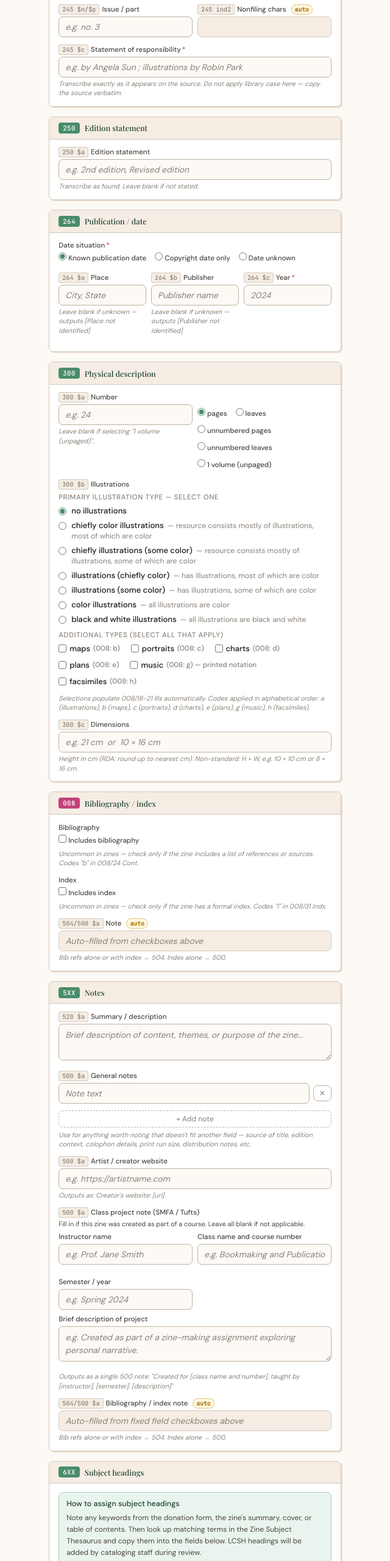
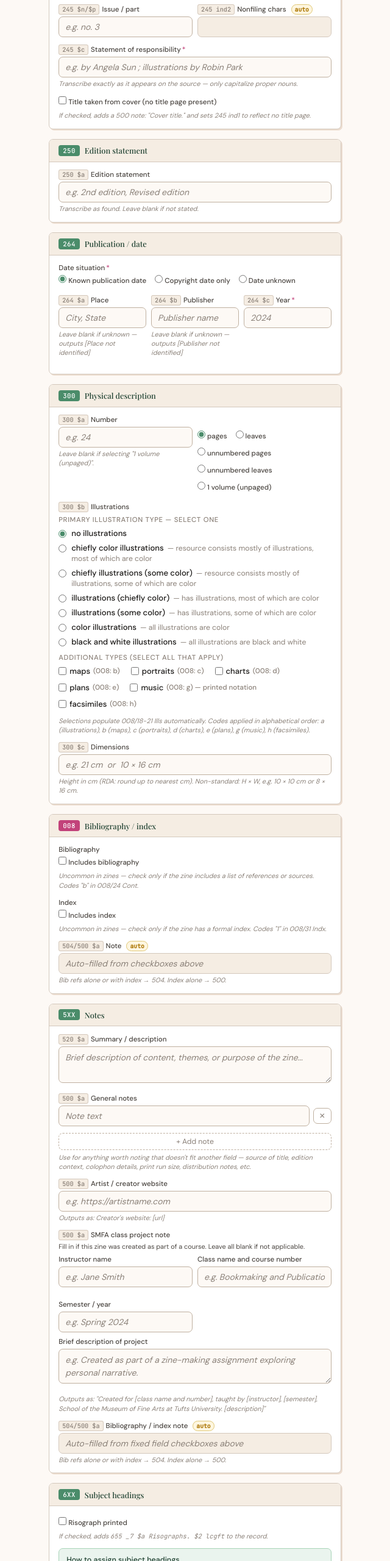
Before and after one commit to sun-qua/zinecat, a plain HTML site: page index.html in a window 1280 px wide. Shown: the part 1520-4080 px from the top of the page at 61% size, without its empty margins (64-704 px from the left). Drawn offline with nearby package versions, Linux system fonts and the light colour scheme.

Commit message:
Update index.html
1. Chiefly illustrations — the two "chiefly" radio buttons now remap their values before writing to 300 $b: "chiefly color illustrations" outputs color illustrations in 300 $b, and "chiefly illustrations (some color)" outputs illustrations (some color). In both cases a separate 500 $a Chiefly illustrations. note is added automatically. The 008 Ills code a still fires correctly for both.

2. SMFA class project note — section label changed to "SMFA class project note," instructor placeholder is now e.g. Jane Smith, and the output note now ends with , School of the Museum of Fine Arts at Tufts University. before the description.

3. Cover title checkbox — added at the bottom of the 245 section: "Title taken from cover (no title page present)." When checked, adds 500 $a Cover title. to the record. The 245 $c hint now reads "only capitalize proper nouns."

4. Risograph checkbox — added at the top of the 6XX section before the ZST instruction panel. When checked, adds 655 _7 $a Risographs. $2 lcgft immediately after the always-present Zines heading.

5. 245 $c hint — updated from "Do not apply library case here — copy the source verbatim" to "Transcribe exactly as it appears on the source — only capitalize proper nouns."

```diff
--- a/index.html
+++ b/index.html
@@ -358,7 +358,13 @@ textarea{resize:vertical;min-height:60px;line-height:1.5}
     <div class="field">
       <label><span class="marc">245 $c</span>Statement of responsibility<span class="req">*</span></label>
       <input type="text" id="f245c" placeholder="e.g. by Angela Sun ; illustrations by Robin Park" oninput="update()">
-      <div class="hint">Transcribe exactly as it appears on the source. Do not apply library case here — copy the source verbatim.</div>
+      <div class="hint">Transcribe exactly as it appears on the source — only capitalize proper nouns.</div>
+    </div>
+    <div class="field">
+      <div class="check-g">
+        <label><input type="checkbox" id="is-cover-title" onchange="update()"> Title taken from cover (no title page present)</label>
+      </div>
+      <div class="hint">If checked, adds a 500 note: "Cover title." and sets 245 ind1 to reflect no title page.</div>
     </div>
   </div>
 </div>
@@ -546,12 +552,12 @@ textarea{resize:vertical;min-height:60px;line-height:1.5}
       <div class="hint">Outputs as: Creator's website: [url]</div>
     </div>
     <div class="field">
-      <label><span class="marc">500 $a</span>Class project note (SMFA / Tufts)</label>
+      <label><span class="marc">500 $a</span>SMFA class project note</label>
       <div class="hint" style="margin-bottom:6px;font-style:normal;color:var(--ink2)">Fill in if this zine was created as part of a course. Leave all blank if not applicable.</div>
       <div class="row r2" style="margin-bottom:8px">
         <div class="field">
           <label>Instructor name</label>
-          <input type="text" id="f500-instructor" placeholder="e.g. Prof. Jane Smith" oninput="update()">
+          <input type="text" id="f500-instructor" placeholder="e.g. Jane Smith" oninput="update()">
         </div>
         <div class="field">
           <label>Class name and course number</label>
@@ -568,7 +574,7 @@ textarea{resize:vertical;min-height:60px;line-height:1.5}
         <label>Brief description of project</label>
         <textarea id="f500-classdesc" placeholder="e.g. Created as part of a zine-making assignment exploring personal narrative." oninput="update()" style="min-height:48px"></textarea>
       </div>
-      <div class="hint">Outputs as a single 500 note: "Created for [class name and number], taught by [instructor], [semester]. [description]"</div>
+      <div class="hint">Outputs as: "Created for [class name and number], taught by [instructor], [semester], School of the Museum of Fine Arts at Tufts University. [description]"</div>
     </div>
     <div class="field">
       <label><span class="marc">504/500 $a</span>Bibliography / index note <span class="atag">auto</span></label>
@@ -582,6 +588,12 @@ textarea{resize:vertical;min-height:60px;line-height:1.5}
 <div class="section">
   <div class="sh"><span class="stag grn">6XX</span><span class="stitle">Subject headings</span></div>
   <div class="sb">
+    <div class="field" style="margin-bottom:12px">
+      <div class="check-g">
+        <label><input type="checkbox" id="is-riso" onchange="update()" style="accent-color:var(--sage)"> Risograph printed</label>
+      </div>
+      <div class="hint">If checked, adds <code style="font-family:var(--mono);font-size:0.65rem">655 _7 $a Risographs. $2 lcgft</code> to the record.</div>
+    </div>
     <div style="background:var(--sage-lt);border:1.5px solid var(--sage-md);border-radius:var(--r);padding:10px 12px;margin-bottom:12px">
       <div style="font-size:0.78rem;font-weight:500;color:var(--sage-dk);font-family:var(--sans);margin-bottom:6px">How to assign subject headings</div>
       <div style="font-size:0.75rem;color:var(--ink2);font-family:var(--sans);line-height:1.6;margin-bottom:10px">Note any keywords from the donation form, the zine's summary, cover, or table of contents. Then look up matching terms in the Zine Subject Thesaurus and copy them into the fields below. LCSH headings will be added by cataloging staff during review.</div>
@@ -746,10 +758,23 @@ function getIlls(){
   const primary=document.querySelector('input[name="illprimary"]:checked');
   const primaryVal=primary?primary.value:'none';
   if(primaryVal==='none') return [];
+  // Remap "chiefly" values for 300 $b — the chiefly note goes in a 500 instead
+  const remapped={
+    'chiefly color illustrations':'color illustrations',
+    'chiefly illustrations (some color)':'illustrations (some color)'
+  };
+  const val300=remapped[primaryVal]||primaryVal;
   const extras=Array.from(document.querySelectorAll('#ill-extra-checks input:checked')).map(c=>c.value);
-  const all=[primaryVal];
+  const all=[val300];
   extras.forEach(e=>{if(!all.includes(e)) all.push(e);});
   return all;
+}
+
+function getChieflyNote(){
+  const primary=document.querySelector('input[name="illprimary"]:checked');
+  const v=primary?primary.value:'none';
+  if(v==='chiefly color illustrations'||v==='chiefly illustrations (some color)') return 'Chiefly illustrations.';
+  return '';
 }
 
 // ─── 008 builder ───────────────────────────────────────────────────────────
@@ -940,6 +965,13 @@ function buildLines(){
   lines.push({tag:'337',ind:'  ',val:'$a unmediated $b n $2 rdamedia $0 http://id.loc.gov/vocabulary/mediaTypes/n',auto:true});
   lines.push({tag:'338',ind:'  ',val:'$a volume $b nc $2 rdacarrier $0 http://id.loc.gov/vocabulary/carriers/nc',auto:true});
 
+  // 500 chiefly illustrations note
+  const chieflyNote=getChieflyNote();
+  if(chieflyNote) lines.push({tag:'500',ind:'  ',val:`$a ${chieflyNote}`,auto:false});
+
+  // 500 cover title note
+  if(cb('is-cover-title')) lines.push({tag:'500',ind:'  ',val:'$a Cover title.',auto:false});
+
   // 500 general notes (multiple)
   extra500s.forEach(n=>{
     if(!n.val.trim()) return;
@@ -959,8 +991,8 @@ function buildLines(){
     let classNote='Created for';
     if(classname) classNote+=` ${classname},`;
     if(instructor) classNote+=` taught by ${instructor},`;
-    if(semester) classNote+=` ${semester}.`;
-    else classNote=classNote.replace(/,$/,'.');
+    if(semester) classNote+=` ${semester},`;
+    classNote+=' School of the Museum of Fine Arts at Tufts University.';
     if(classdesc) classNote+=` ${classdesc}`;
     if(!/[.!?]$/.test(classNote)) classNote+='.';
     lines.push({tag:'500',ind:'  ',val:`$a ${classNote}`,auto:false});
@@ -991,6 +1023,9 @@ function buildLines(){
 
   // 655 Zines lcgft — always
   lines.push({tag:'655',ind:' 7',val:'$a Zines. $2 lcgft',auto:true});
+
+  // 655 Risographs lcgft — if checked
+  if(cb('is-riso')) lines.push({tag:'655',ind:' 7',val:'$a Risographs. $2 lcgft',auto:false});
 
   // 650 _7 ZST subject terms entered by student
   zstTerms.forEach(s=>{
```
